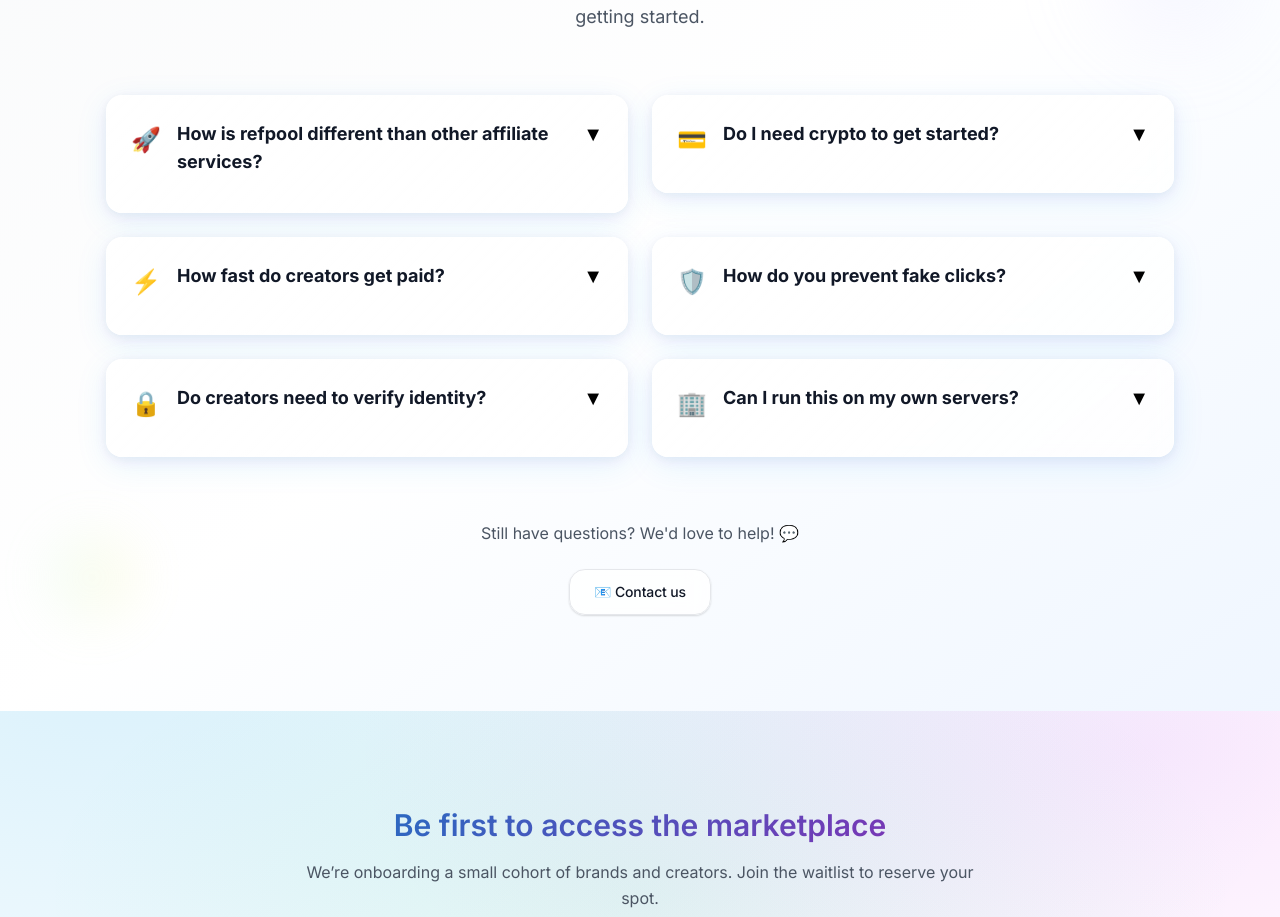
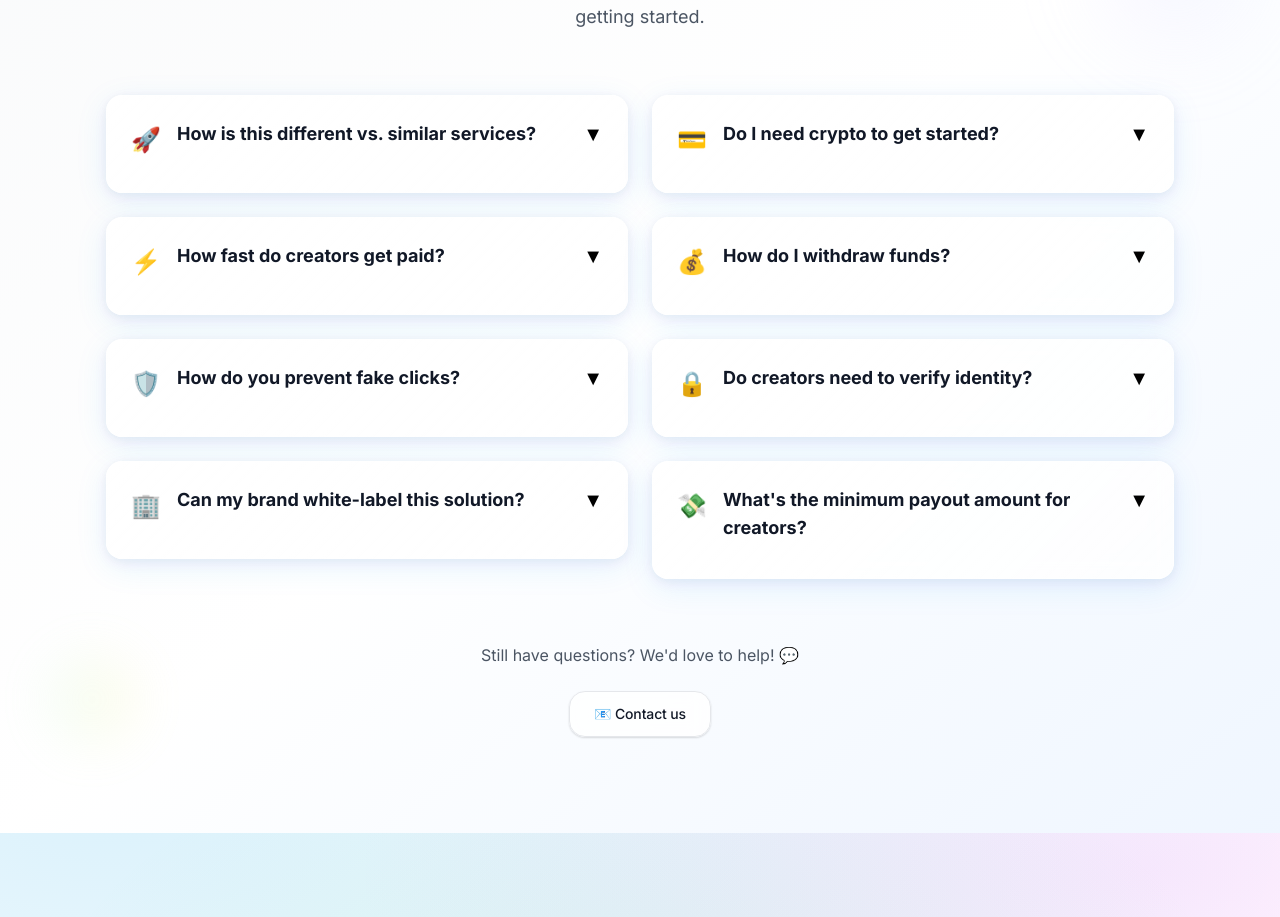
Before and after one commit to mihailistov/refpool-landing, a Next.js app: page / in a window 1280 px wide. Shown: the part 3263-4180 px from the top of the page. Built offline with nearby package versions, Linux system fonts and the light colour scheme.

Commit message:
improve FAQ

```diff
--- a/components/FAQ.tsx
+++ b/components/FAQ.tsx
@@ -5,14 +5,14 @@
 
 const faqs = [
   {
-    q: 'How is refpool different than other affiliate services?',
-    a: "We're the only platform with instant payouts, AI-based fraud protection, and global reach without payment barriers. No contracts, no delays, no geographic limits.",
+    q: 'How is this different vs. similar services?',
+    a: "• Instant payouts - creators get instant gratification\n• Global reach without logistical barriers\n• Brands only pay when they make real sales\n• No contracts or lengthy negotiations required\n• AI-powered fraud protection stops losses",
     icon: '🚀',
     color: 'primary',
   },
   {
     q: 'Do I need crypto to get started?',
-    a: "No. Brands can fund campaigns with a credit card. Creators get paid in USDC but don't need any crypto knowledge.",
+    a: "No. Brands can fund campaigns with a credit card using Stripe to USDC. Creators get paid in USDC but don't need any crypto knowledge. Bring your wallet or we'll provide you with one.",
     icon: '💳',
     color: 'primary',
   },
@@ -23,6 +23,12 @@
     color: 'secondary',
   },
   {
+    q: 'How do I withdraw funds?',
+    a: 'You can easily convert USDC to cash using popular exchanges like Coinbase, Kraken, Binance, WealthSimple Crypto, or Gemini. Tax declaration is your responsibility.',
+    icon: '💰',
+    color: 'warning',
+  },
+  {
     q: 'How do you prevent fake clicks?',
     a: 'We track real user behavior and verify conversions. Suspicious activity gets flagged before you pay for it.',
     icon: '🛡️',
@@ -30,15 +36,21 @@
   },
   {
     q: 'Do creators need to verify identity?',
-    a: 'No KYC required for creators to receive payouts. Brands may need verification depending on campaign size.',
+    a: 'No KYC required for creators to receive payouts under certain limits. Brands may need verification depending on campaign size.',
     icon: '🔒',
     color: 'warning',
   },
   {
-    q: 'Can I run this on my own servers?',
+    q: 'Can my brand white-label this solution?',
     a: "We're building a self-hosted version for large enterprises. Contact us if you're interested.",
     icon: '🏢',
     color: 'primary',
+  },
+  {
+    q: "What's the minimum payout amount for creators?",
+    a: "There's no minimum payout threshold. Creators can withdraw their earnings instantly, whether it's $1 or $1000. Every conversion gets paid out immediately.",
+    icon: "💸",
+    color: "secondary"
   },
 ];
 
@@ -203,7 +215,7 @@
                     transition={{ duration: 0.3, ease: 'easeInOut' }}
                     className='overflow-hidden'
                   >
-                    <p className='text-gray-600 leading-relaxed pl-12 pb-2'>
+                    <p className="text-gray-600 leading-relaxed pl-12 pb-2 whitespace-pre-line">
                       {faq.a}
                     </p>
                   </motion.div>
```
